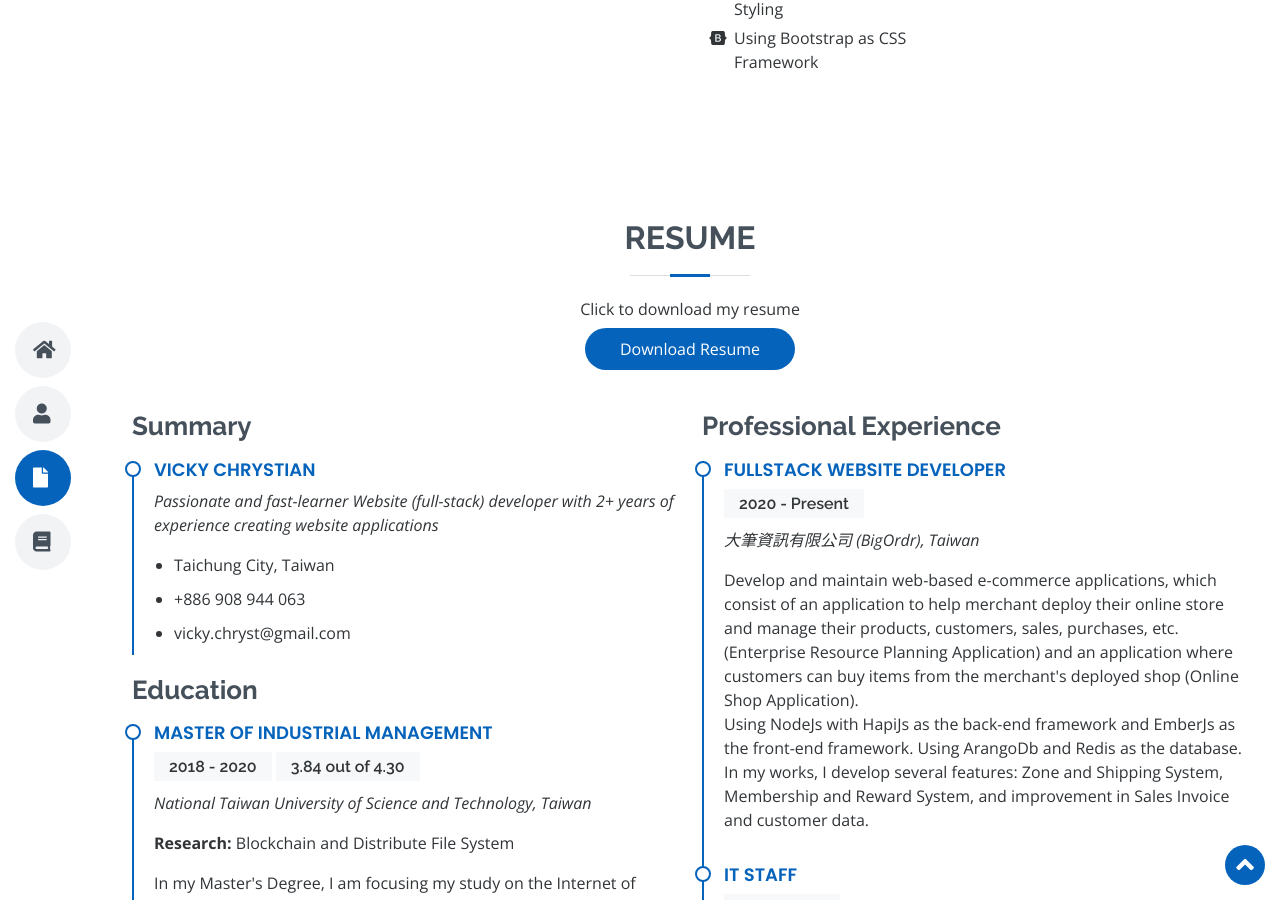
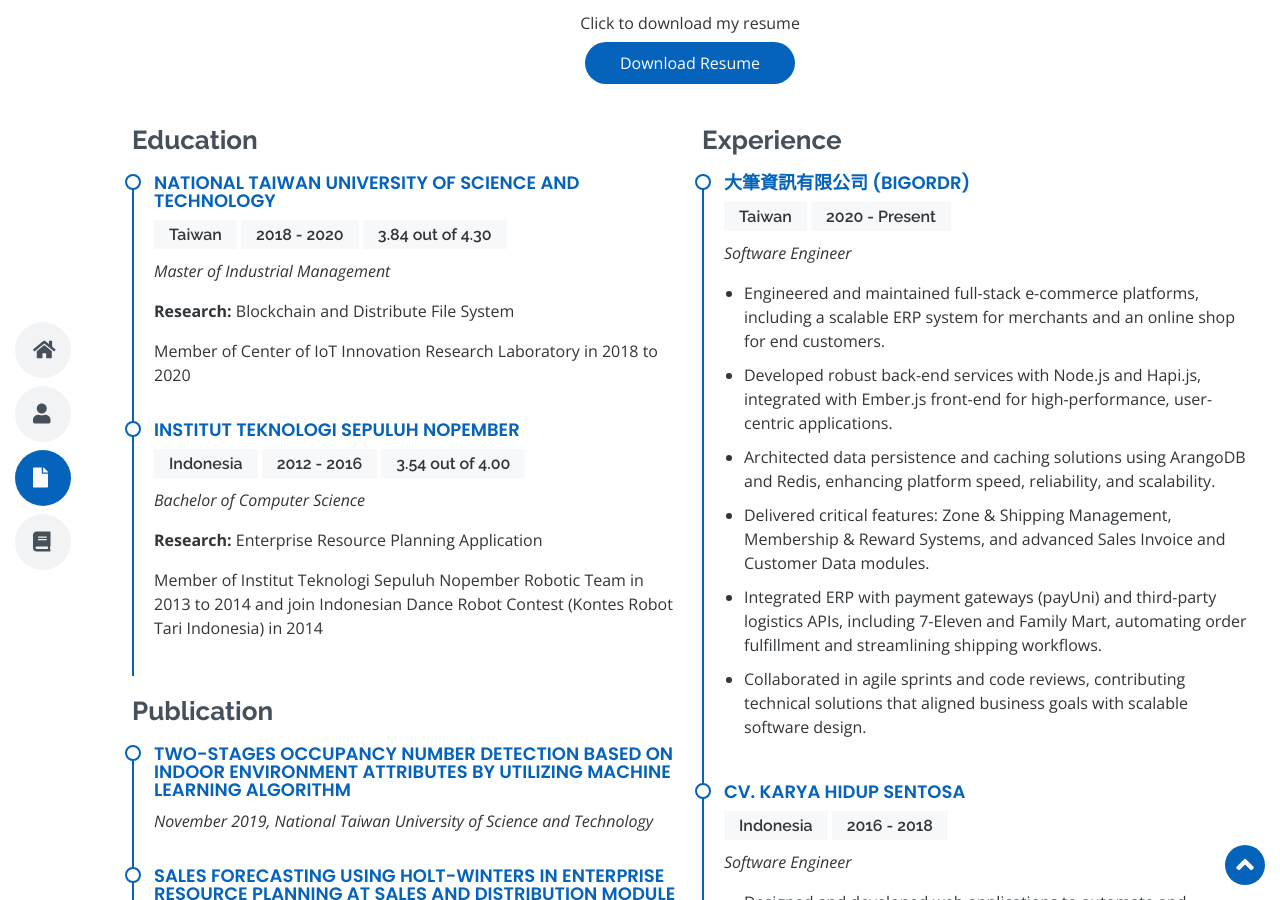
Before and after one commit to chryspii/me, a Jekyll site: the page built from index.markdown, in a window 1280 px wide and 900 px high, scrolled down 2693 px. Built offline with Jekyll 4.4.1, drawn with Linux system fonts in a browser that asks for light colours; nearby versions of some CDN libraries; some of the changed text lies outside the part shown.

Commit message:
renew resume

```diff
--- a/_config.yml
+++ b/_config.yml
@@ -21,8 +21,8 @@
 title: Vicky
 email: vicky.chryst@gmail.com
 description: ""
-baseurl: ""
-url: ""
+baseurl: "/"
+url: "https://chryspii.github.io"
 
 sass:
   sass_dir: assets/css
--- a/_data/info.yml
+++ b/_data/info.yml
@@ -1,8 +1,7 @@
 name: Vicky Chrystian
-fullname: Vicky Chrystian Sugiarto
+fullname: Vicky Chrystian
 phone: '+886 908 944 063'
 email: 'vicky.chryst@gmail.com'
 city: 'Taichung City, Taiwan'
 nationality: 'Indonesia'
-line: chryspi
-summary: "Hi, my full name is Vicky Chrystian Sugiarto, and I am originally from Indonesia. Previously, I came to Taiwan to take my Master's Degree, and now I am working in Taiwan while enjoying my life in Taiwan."
+summary: "Hi, I’m originally from Indonesia. I came to Taiwan to pursue my Master’s degree, and I’m now working in Taiwan."
--- a/_data/resume.yml
+++ b/_data/resume.yml
@@ -1,30 +1,45 @@
-summary: 'Passionate and fast-learner Website (full-stack) developer with 2+ years of experience creating website applications'
 educations:
   - degree: Master of Industrial Management
     years: 2018 - 2020
-    school: National Taiwan University of Science and Technology, Taiwan
-    description: "In my Master's Degree, I am focusing my study on the Internet of Things laboratory with a lot of Internet of Things related projects. While doing the projects, I am taking part in creating website applications and managing servers including the databases. I also do some projects which involving machine learning for prediction, image processing using YOLO, and using Blockchain"
+    location: Taiwan
+    school: National Taiwan University of Science and Technology
+    description: "Member of Center of IoT Innovation Research Laboratory in 2018 to 2020"
     gpa: 3.84 out of 4.30
     research: Blockchain and Distribute File System
   - degree: Bachelor of Computer Science
     years: 2012 - 2016
-    school: Institut Teknologi Sepuluh Nopember, Indonesia
-    description: "In my Bachelor's degree, I am focusing my study to learn creating website applications. My research is to develop a web-based Enterprise Resource Planning Application on Sales and Distribution module and using Holt-Winters Forecasting in the application to forecast sales"
+    location: Indonesia
+    school: Institut Teknologi Sepuluh Nopember
+    description: "Member of Institut Teknologi Sepuluh Nopember Robotic Team in 2013 to 2014 and join Indonesian Dance Robot Contest (Kontes Robot Tari Indonesia) in 2014"
     gpa: 3.54 out of 4.00
     research: Enterprise Resource Planning Application
 experiences:
-  - title: Fullstack Website Developer
+  - title: Software Engineer
     years: 2020 - Present
-    company: 大筆資訊有限公司 (BigOrdr), Taiwan
-    description: "Develop and maintain web-based e-commerce applications, which consist of an application to help merchant deploy their online store and manage their products, customers, sales, purchases, etc. (Enterprise Resource Planning Application) and an application where customers can buy items from the merchant's deployed shop (Online Shop Application).
-    <br />Using NodeJs with HapiJs as the back-end framework and EmberJs as the front-end framework. Using ArangoDb and Redis as the database.
-    <br />In my works, I develop several features: Zone and Shipping System, Membership and Reward System, and improvement in Sales Invoice and customer data."
-  - title: IT Staff
+    location: Taiwan
+    company: 大筆資訊有限公司 (BigOrdr)
+    descriptions:
+      - Engineered and maintained full-stack e-commerce platforms, including a scalable ERP system for merchants and an online shop for end customers.
+      - Developed robust back-end services with Node.js and Hapi.js, integrated with Ember.js front-end for high-performance, user-centric applications.
+      - Architected data persistence and caching solutions using ArangoDB and Redis, enhancing platform speed, reliability, and scalability.
+      - "Delivered critical features: Zone & Shipping Management, Membership & Reward Systems, and advanced Sales Invoice and Customer Data modules."
+      - Integrated ERP with payment gateways (payUni) and third-party logistics APIs, including 7-Eleven and Family Mart, automating order fulfillment and streamlining shipping workflows.
+      - Collaborated in agile sprints and code reviews, contributing technical solutions that aligned business goals with scalable software design.
+  - title: Software Engineer
     years: 2016 - 2018
-    company: CV. Karya Hidup Sentosa, Indonesia
-    description: "Innovate and develop web-based applications to help and accelerate the company's business processes.
-    <br />Using PHP as Server-side programming language and Code Igniter (CI) as the framework. The Database used is PostgreSQL and Oracle DB. Combine the current web application with Oracle ERP to easily help the custom process needed."
-  - title: Internship
-    years: 2015
-    company: PT. Pertamina (Persero), Indonesia
-    description: "Develop web-based applications to help organize, manage, and check the company’s documents."
+    location: Indonesia
+    company: CV. Karya Hidup Sentosa
+    descriptions:
+      - Designed and developed web applications to automate and accelerate core business processes across multiple departments.
+      - Built server-side systems with PHP and CodeIgniter, integrating with PostgreSQL and Oracle databases for robust, scalable solutions.
+      - Connected custom applications with Oracle ERP to streamline specialized business workflows and improve data consistency.
+      - Delivered solutions that increased operational efficiency, automated manual processes, and enhanced company-wide system reliability.
+publications:
+  - title: Two-Stages Occupancy Number Detection Based on Indoor Environment Attributes by Utilizing Machine Learning Algorithm
+    url: https://ieeexplore.ieee.org/abstract/document/9066241
+    date: November 2019
+    location: National Taiwan University of Science and Technology
+  - title: Sales forecasting using Holt-Winters in Enterprise Resource Planning at sales and distribution module
+    url: https://ieeexplore.ieee.org/abstract/document/7910264
+    date: October 2016
+    location: Institut Teknologi Sepuluh Nopember
--- a/_data/skills.yml
+++ b/_data/skills.yml
@@ -1,9 +1,9 @@
-summary: 'As a website (full-stack) developer, I mostly use Javascript to build applications. However, I also have experience in other programming languages, like PHP and Python. Here is the skill that I am capable of in programming:'
+summary: 'I’m a software engineer specializing in JavaScript application development, with additional experience across various programming languages. My key programming skills include:'
 list:
   - name: Javascript
     icon: fab fa-js-square
-    inCompanyExperience: 2
-    inProjectExperience: 2
+    inCompanyExperience: 0
+    inProjectExperience: 0
     contents:
     - description: Using NodeJs as server environment
       icon: fab fa-node-js
@@ -16,8 +16,8 @@ list:
 
   - name: PHP
     icon: fab fa-php
-    inCompanyExperience: 1
-    inProjectExperience: 1
+    inCompanyExperience: 0
+    inProjectExperience: 0
     contents:
     - description: Using Xampp as server environment
       icon: fas fa-server
@@ -26,7 +26,7 @@ list:
 
   - name: Python
     icon: fab fa-python
-    inProjectExperience: 1
+    inProjectExperience: 0
     contents:
     - description: For data processing
       icon: fas fa-table
@@ -40,8 +40,8 @@ list:
 
   - name: Database
     icon: fas fa-database
-    inCompanyExperience: 2
-    inProjectExperience: 2
+    inCompanyExperience: 0
+    inProjectExperience: 0
     contents:
     - description: Using MongoDb
       icon: fas fa-database
@@ -54,8 +54,8 @@ list:
 
   - name: Version Control
     icon: fab fa-git-square
-    inCompanyExperience: 2
-    inProjectExperience: 2
+    inCompanyExperience: 0
+    inProjectExperience: 0
     contents:
     - description: Using Github
       icon: fab fa-github
@@ -68,23 +68,23 @@ list:
 
   - name: Docker
     icon: fab fa-docker
-    inCompanyExperience: 1
-    inProjectExperience: 1
+    inCompanyExperience: 0
+    inProjectExperience: 0
     contents:
     - description: Using docker to develop and run applications
       icon: fab fa-docker
 
   - name: Testing
     icon: fas fa-vials
-    inCompanyExperience: 1
+    inCompanyExperience: 0
     contents:
     - description: Using Mocha to do unit and integration test
       icon: fas fa-vial
 
   - name: HTML
     icon: fab fa-html5
-    inCompanyExperience: 2
-    inProjectExperience: 3
+    inCompanyExperience: 0
+    inProjectExperience: 0
     contents:
     - description: Using HTML5 as markup language
       icon: fab fa-html5
--- a/_includes/footer.html
+++ b/_includes/footer.html
@@ -1,22 +1,11 @@
-<footer id="footer">
-  <div class="container">
-    <h3>{{ site.data.info.name }}</h3>
-    <div class="social-links">
-      {% for social in site.data.social %}
-        <a href="{{ social.url }}" class="{{ social.class }}"><i class="{{ social.icon }}"></i></a>
-      {% endfor %}
-    </div>
-  </div>
-</footer>
-
 <div id="preloader"></div>
 <a href="#" class="back-to-top d-flex align-items-center justify-content-center"><i class="fas fa-angle-up"></i></a>
 
-<script src="/me/assets/js/aos/aos.js"></script>
-<script src="/me/assets/js/bootstrap/bootstrap.bundle.min.js"></script>
-<script src="/me/assets/js/glightbox/glightbox.min.js"></script>
-<script src="/me/assets/js/purecounter/purecounter.js"></script>
-<script src="/me/assets/js/swiper/swiper-bundle.min.js"></script>
-<script src="/me/assets/js/waypoints/noframework.waypoints.js"></script>
+<script src="{{ site.url }}/assets/js/aos/aos.js"></script>
+<script src="{{ site.url }}/assets/js/bootstrap/bootstrap.bundle.min.js"></script>
+<script src="{{ site.url }}/assets/js/glightbox/glightbox.min.js"></script>
+<script src="{{ site.url }}/assets/js/purecounter/purecounter.js"></script>
+<script src="{{ site.url }}/assets/js/swiper/swiper-bundle.min.js"></script>
+<script src="{{ site.url }}/assets/js/waypoints/noframework.waypoints.js"></script>
 
-<script src="/me/assets/js/main.js"></script>
+<script src="{{ site.url }}/assets/js/main.js"></script>
--- a/_layouts/default.html
+++ b/_layouts/default.html
@@ -6,16 +6,16 @@
 
   <title>{{ site.title }}</title>
 
-  <link rel="shortcut icon" type="image/jpg" href="{{ '/me/assets/img/favicon.ico' }}" />
+  <link rel="shortcut icon" type="image/jpg" href="{{ site.url }}/assets/img/favicon.ico" />
 
   <link href="https://fonts.googleapis.com/css?family=Open+Sans:300,300i,400,400i,600,600i,700,700i|Raleway:300,300i,400,400i,500,500i,600,600i,700,700i|Poppins:300,300i,400,400i,500,500i,600,600i,700,700i" rel="stylesheet">
   <link rel="stylesheet" href="https://pro.fontawesome.com/releases/v5.10.0/css/all.css" integrity="sha384-AYmEC3Yw5cVb3ZcuHtOA93w35dYTsvhLPVnYs9eStHfGJvOvKxVfELGroGkvsg+p" crossorigin="anonymous"/>
 
-  <link rel="stylesheet" href="{{ '/me/assets/css/aos/aos.css' }}">
-  <link rel="stylesheet" href="{{ '/me/assets/css/glightbox/glightbox.min.css' }}">
-  <link rel="stylesheet" href="{{ '/me/assets/css/swiper/swiper-bundle.min.css' }}">
+  <link rel="stylesheet" href="{{ site.url }}/assets/css/aos/aos.css">
+  <link rel="stylesheet" href="{{ site.url }}/assets/css/glightbox/glightbox.min.css">
+  <link rel="stylesheet" href="{{ site.url }}/assets/css/swiper/swiper-bundle.min.css">
 
-  <link rel="stylesheet" href="{{ '/me/assets/css/main.css' }}">
+  <link rel="stylesheet" href="{{ site.url }}/assets/css/main.css">
 </head>
 <body>
   {% include navbar.html %}
@@ -23,7 +23,7 @@
   <section id="hero" class="d-flex flex-column justify-content-center">
     <div class="container" data-aos="zoom-in" data-aos-delay="100">
       <h1>{{ site.data.info.name }}</h1>
-      <p>I am <span class="typewriter"></span></p>
+      <p>I am a <span class="typewriter"></span></p>
       <div class="social-links">
         {% for social in site.data.social %}
           <a href="{{ social.url }}" class="{{ social.class }}" target='_blank'><i class="{{ social.icon }}"></i></a>
@@ -42,30 +42,28 @@
         </div>
 
         <div class="row">
-          <div class="col-lg-3 d-flex justify-content-center">
-            <img src="{{ '/me/assets/img/me.png' }}" class="img-fluid" alt="">
-          </div>
-          <div class="col-lg-9 pt-4 pt-lg-0 content">
-            <h3>{{ site.data.info.fullname }}</h3>
-            <p class="fst-italic">
+          <div class="col-lg-12 pt-4 pt-lg-0 content">
+            <h3 class="text-center">{{ site.data.info.fullname }}</h3>
+            <p class="fst-italic text-center">
               Here is a summary about me:
             </p>
             <div class="row">
-              <div class="col-lg-6">
+              <div class="col-lg-3"></div>
+              <div class="col-lg-3">
                 <ul>
                   <li><i class="fas fa-chevron-circle-right"></i> <strong>Phone:</strong> <span>{{ site.data.info.phone }}</span></li>
-                  <li><i class="fas fa-chevron-circle-right"></i> <strong>Line ID:</strong> <span>{{ site.data.info.line }}</span></li>
                   <li><i class="fas fa-chevron-circle-right"></i> <strong>City:</strong> <span>{{ site.data.info.city }}</span></li>
                 </ul>
               </div>
-              <div class="col-lg-6">
+              <div class="col-lg-3">
                 <ul>
                   <li><i class="fas fa-chevron-circle-right"></i> <strong>Email:</strong> <span>{{ site.data.info.email }}</span></li>
                   <li><i class="fas fa-chevron-circle-right"></i> <strong>Nationality:</strong> <span>{{ site.data.info.nationality }}</span></li>
                 </ul>
               </div>
+              <div class="col-lg-3"></div>
             </div>
-            <p>
+            <p class="text-center">
               Please feel free to contact me through my social media or my contact information
             </p>
           </div>
@@ -132,35 +130,21 @@
           <p>Click to download my resume</p>
 
           <div class='mt-3'>
-            <a href="{{ '/me/assets/file/resume.pdf' }}" class='link-button' target='_blank'>Download Resume</a>
+            <a href="{{ site.url }}/assets/file/resume.pdf" class='link-button' target='_blank'>Download Resume</a>
           </div>
         </div>
 
         <div class="row">
           <div class="col-lg-6">
-            <h3 class="resume-title">Summary</h3>
-            <div class="resume-item pb-0">
-              <h4>{{ site.data.info.name }}</h4>
-              <p>
-                <em>
-                  {{ site.data.resume.summary }}
-                </em>
-              </p>
-              <ul>
-                <li>{{ site.data.info.city }}</li>
-                <li>{{ site.data.info.phone }}</li>
-                <li>{{ site.data.info.email }}</li>
-              </ul>
-            </div>
-
             <h3 class="resume-title">Education</h3>
             {% for education in site.data.resume.educations %}
               <div class="resume-item">
-                <h4>{{ education.degree }}</h4>
+                <h4>{{ education.school }}</h4>
+                <h5>{{ education.location }}</h5>
                 <h5>{{ education.years }}</h5>
                 <h5>{{ education.gpa }}</h5>
                 <p>
-                  <em>{{ education.school }}</em>
+                  <em>{{ education.degree }}</em>
                 </p>
                 <p>
                   <strong>Research:</strong> {{ education.research }}
@@ -168,18 +152,35 @@
                 <p>{{ education.description }}</p>
               </div>
             {% endfor %}
+
+            <h3 class="resume-title">Publication</h3>
+            {% for publication in site.data.resume.publications %}
+            <div class="resume-item">
+              <h4>
+                <a href="{{ publication.url }}" target="_blank">{{ publication.title }}</a>
+              </h4>
+              <p>
+                <em>{{ publication.date }}, {{ publication.location }}</em>
+              </p>
+            </div>
+            {% endfor %}
           </div>
           <div class="col-lg-6">
-            <h3 class="resume-title">Professional Experience</h3>
+            <h3 class="resume-title">Experience</h3>
             {% for experience in site.data.resume.experiences %}
             <div class="resume-item">
-              <h4>{{ experience.title }}</h4>
+              <h4>{{ experience.company }}</h4>
+              <h5>{{ experience.location }}</h5>
               <h5>{{ experience.years }}</h5>
               <p>
-                <em>{{ experience.company }}</em>
+                <em>{{ experience.title }}</em>
               </p>
               <p>
-                {{ experience.description }}
+                <ul>
+                  {% for description in experience.descriptions %}
+                    <li>{{description}}</li>
+                  {% endfor %}
+                </ul>
               </p>
             </div>
             {% endfor %}
@@ -194,7 +195,7 @@
 
         <div class="section-title">
           <h2>Portfolio</h2>
-          <p>Please check my github repository for all my works</p>
+          <p>Feel free to explore my GitHub to see some of the projects I’ve worked on</p>
           <div class='mt-3'>
             <a href='https://github.com/chryspii?tab=repositories' class='link-button' target='_blank'>Vicky's Repository</a>
           </div>
--- a/assets/js/main.js
+++ b/assets/js/main.js
@@ -105,7 +105,7 @@
 
   window.addEventListener('load', async () => {
     let count = 0
-    const text = 'Developer'
+    const text = 'Software Engineer'
     const speed = 50
 
     // wait content to load for 1 second
```
Also changed, not shown: 1 other file.
